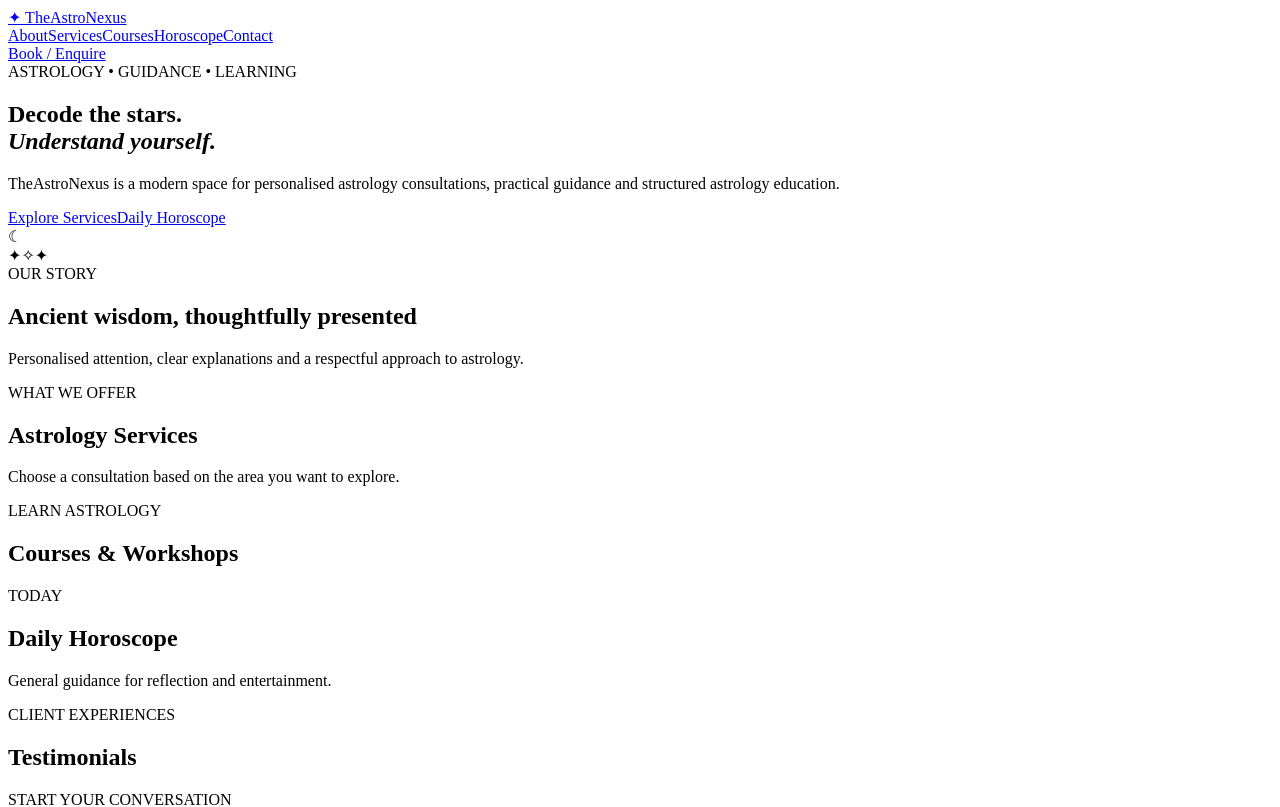
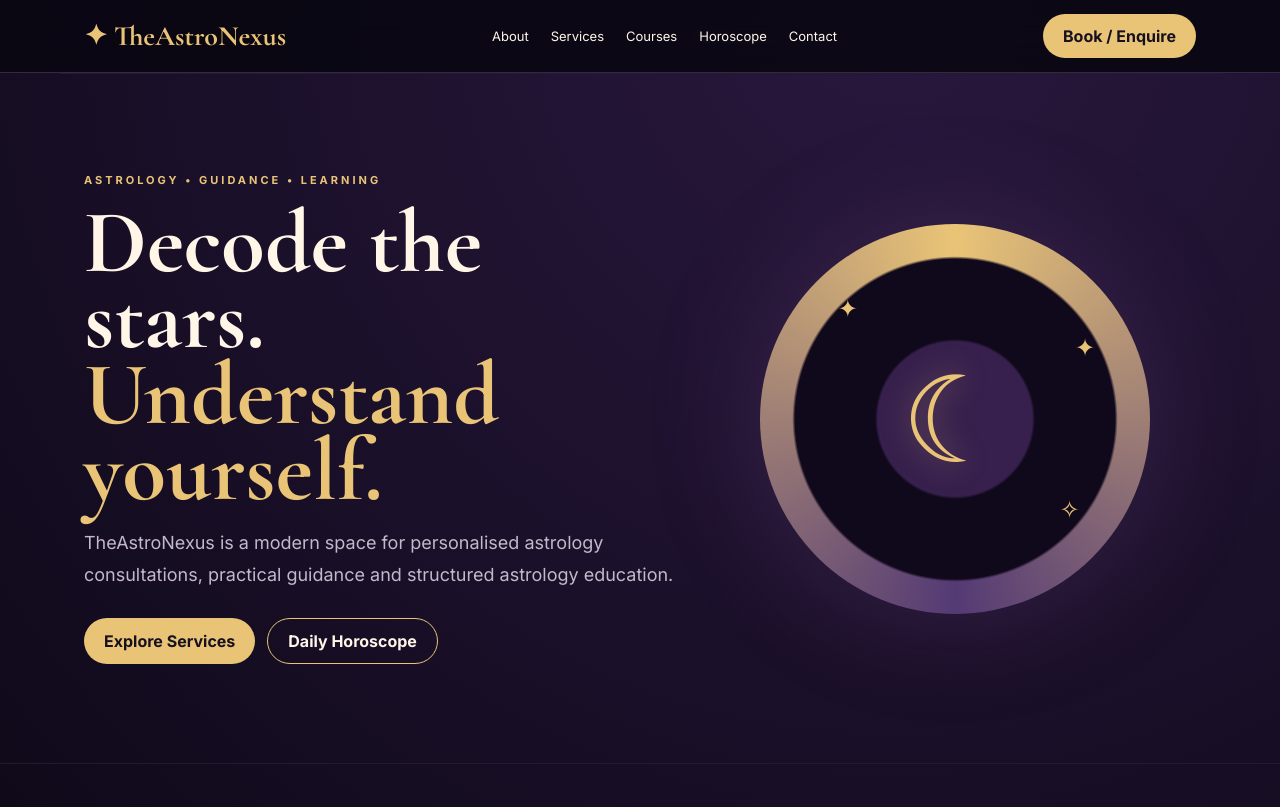
Before and after one commit to businesssuneeta02/theastronexus, a Next.js app: page / in a window 1280 px wide. Shown: the top 807 px of the page. Built offline with nearby package versions, Linux system fonts and the light colour scheme; no server answers; the database is empty.

Commit message:
Add Next.js root layout and metadata

```diff
--- /dev/null
+++ b/app/layout.tsx
@@ -0,0 +1,11 @@
+import './globals.css';
+import type { Metadata } from 'next';
+
+export const metadata: Metadata = {
+  title: 'TheAstroNexus | Ancient wisdom. Modern guidance.',
+  description: 'Personalised astrology consultations, guidance and astrology courses from TheAstroNexus.',
+};
+
+export default function RootLayout({ children }: Readonly<{ children: React.ReactNode }>) {
+  return <html lang="en"><body>{children}</body></html>;
+}
```
